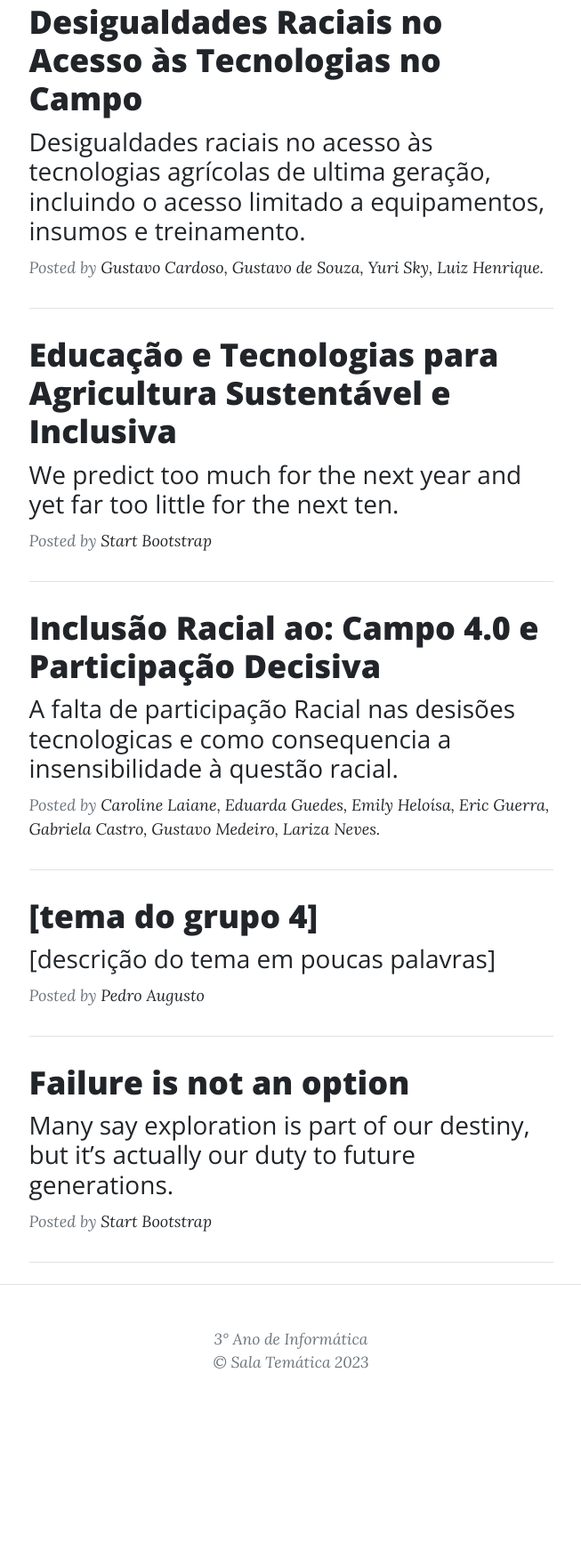
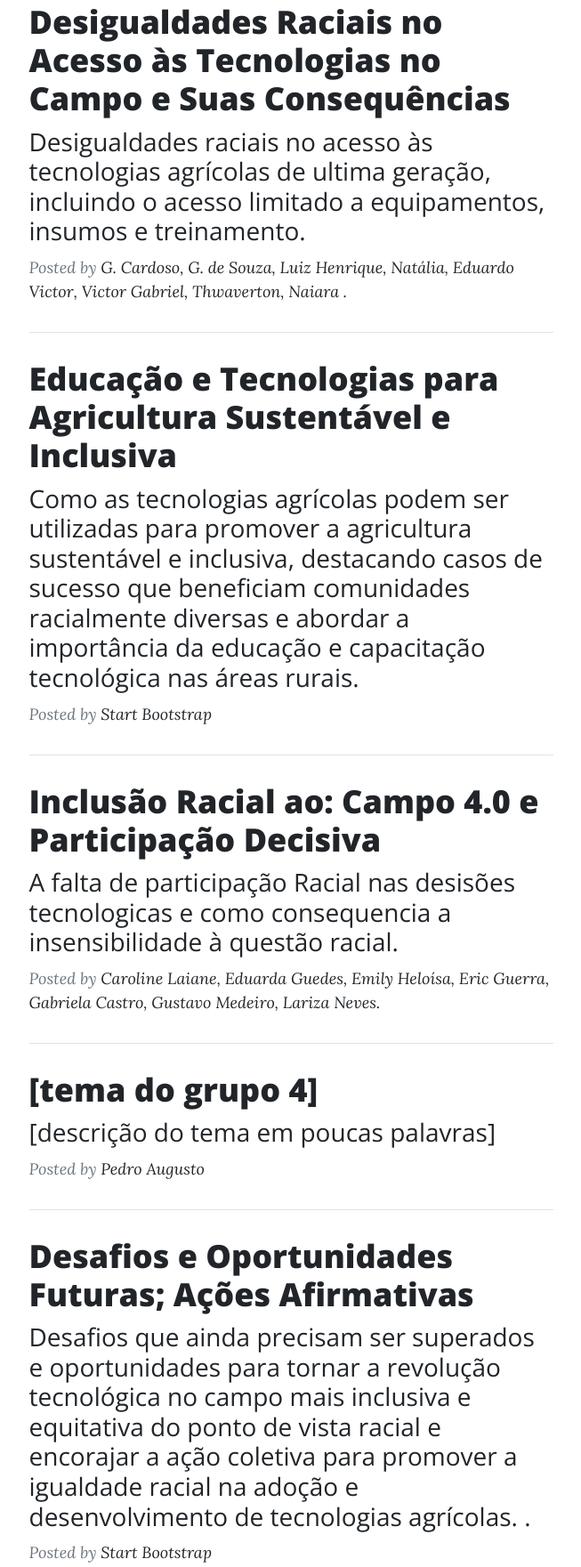
Before and after one commit to gustavcc/SalaTematica, a plain HTML site: page index.html in a window 1280 px wide. Shown: the part 715-2476 px from the top of the page at 89% size, without its empty margins (313-966 px from the left). Before the commit the page ends 2307 px from the top, so only its background shows below. Drawn offline with nearby package versions, Linux system fonts and the light colour scheme.

Commit message:
Update index.html

```diff
--- a/index.html
+++ b/index.html
@@ -51,12 +51,12 @@
                     <!-- Post preview-->
                     <div class="post-preview">
                         <a href="grupo1.html">
-                            <h2 class="post-title">Desigualdades Raciais no Acesso às Tecnologias no Campo</h2>
+                            <h2 class="post-title">Desigualdades Raciais no Acesso às Tecnologias no Campo e Suas Consequências</h2>
                             <h3 class="post-subtitle">Desigualdades raciais no acesso às tecnologias agrícolas de ultima geração, incluindo o acesso limitado a equipamentos, insumos e treinamento.</h3>
                         </a>
                         <p class="post-meta">
                             Posted by
-                            <a href="#!">Gustavo Cardoso, Gustavo de Souza, Yuri Sky, Luiz Henrique.</a>
+                            <a href="#!">G. Cardoso, G. de Souza, Luiz Henrique, Natália, Eduardo Victor, Victor Gabriel, Thwaverton, Naiara .</a>
                         </p>
                     </div>
                     <!-- Divider-->
@@ -65,7 +65,9 @@
                     <div class="post-preview">
                         <a href="grupo2.html">
                             <h2 class="post-title">Educação e Tecnologias para Agricultura Sustentável e Inclusiva</h2>
-                            <h3 class="post-subtitle">We predict too much for the next year and yet far too little for the next ten.</h3>
+                            <h3 class="post-subtitle">Como as tecnologias agrícolas podem ser utilizadas para promover a agricultura sustentável e inclusiva, destacando casos de sucesso que beneficiam comunidades racialmente diversas e abordar a importância da educação e capacitação tecnológica nas áreas rurais.
+
+                            </h3>
                         </a>
                         <p class="post-meta">
                             Posted by
@@ -103,8 +105,9 @@
                     <!-- Post preview-->
                     <div class="post-preview">
                         <a href="grupo5.html">
-                            <h2 class="post-title">Failure is not an option</h2>
-                            <h3 class="post-subtitle">Many say exploration is part of our destiny, but it’s actually our duty to future generations.</h3>
+                            <h2 class="post-title">Desafios e Oportunidades Futuras; Ações Afirmativas</h2>
+                            <h3 class="post-subtitle">Desafios que ainda precisam ser superados e oportunidades para tornar a revolução tecnológica no campo mais inclusiva e equitativa do ponto de vista racial e encorajar a ação coletiva para promover a igualdade racial na adoção e desenvolvimento de tecnologias agrícolas.
+                                .</h3>
                         </a>
                         <p class="post-meta">
                             Posted by
```
